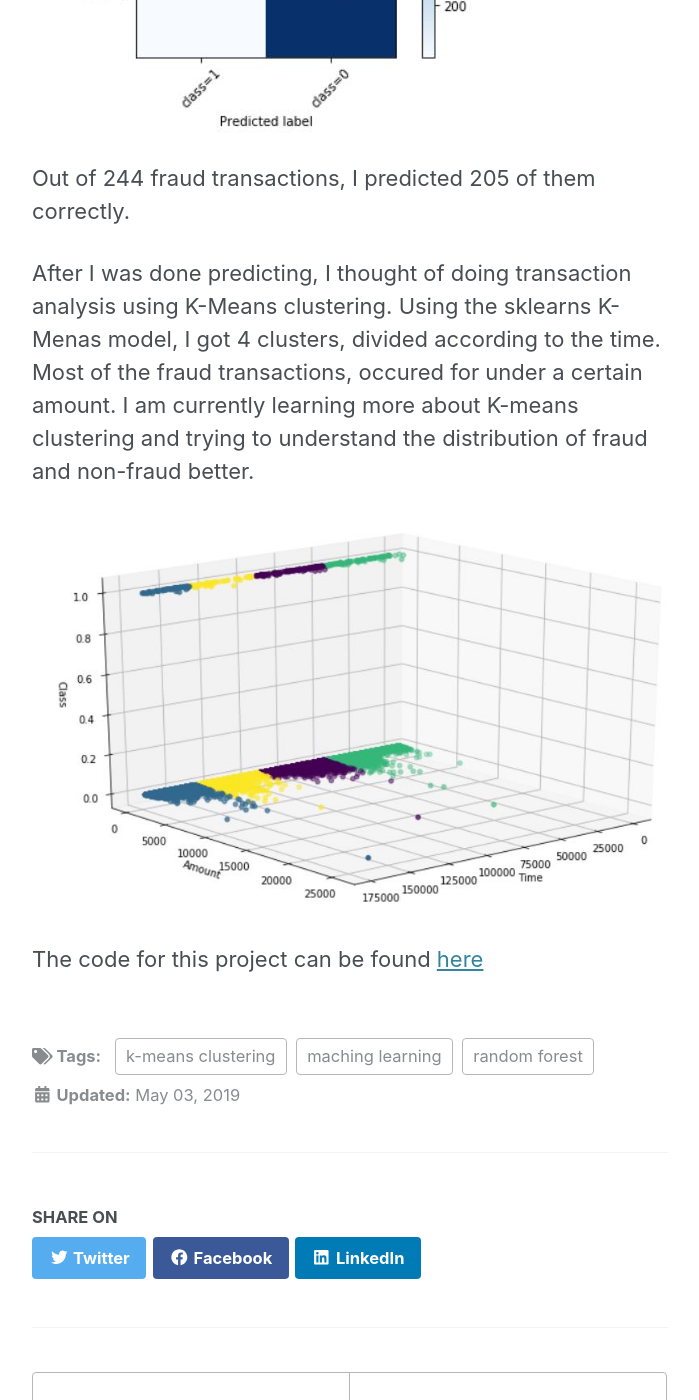
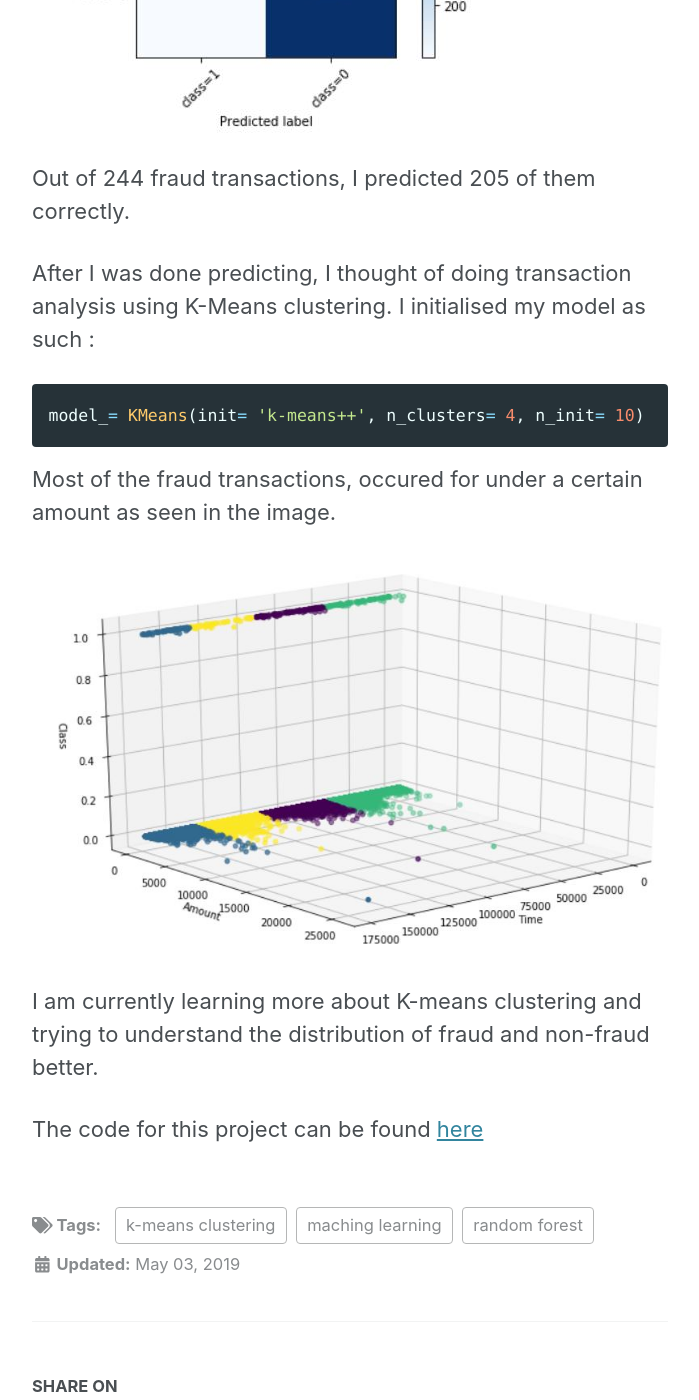
Before and after one commit to rohitgang/rohitgang.github.io, a Jekyll site: the page built from _posts/2019-05-03-frauddetect.md, in a window 1280 px wide and 1400 px high, scrolled down 2368 px. Shown: the whole window, without its empty margins (290-989 px from the left). Built offline with Jekyll 4.4.1, drawn with Linux system fonts in a browser that asks for light colours; cached includes are drawn as plain includes; nearby versions of some CDN libraries.

Commit message:
Updated fraud-detect

````diff
--- a/_posts/2019-05-03-frauddetect.md
+++ b/_posts/2019-05-03-frauddetect.md
@@ -25,6 +25,14 @@ I created a method to visualise my test data in a confusion matrix. ![Confusion
 
 Out of 244 fraud transactions, I predicted 205 of them correctly.
 
-After I was done predicting, I thought of doing transaction analysis using K-Means clustering. Using the sklearns K-Menas model, I got 4 clusters, divided according to the time. Most of the fraud transactions, occured for under a certain amount. I am currently learning more about K-means clustering and trying to understand the distribution of fraud and non-fraud better. ![Clusters](/images/cluster.JPG)
+After I was done predicting, I thought of doing transaction analysis using K-Means clustering. I initialised my model as such :
+
+```python
+model_= KMeans(init= 'k-means++', n_clusters= 4, n_init= 10)
+```
+
+Most of the fraud transactions, occured for under a certain amount as seen in the image.![Clusters](/images/cluster.JPG)
+
+I am currently learning more about K-means clustering and trying to understand the distribution of fraud and non-fraud better.
 
 The code for this project can be found [here](https://github.com/rohitgang/Fraud-Detection)
````
